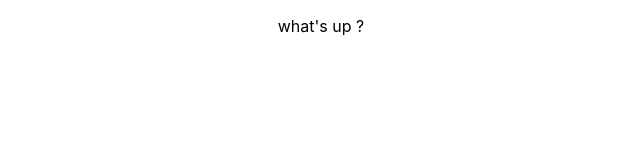
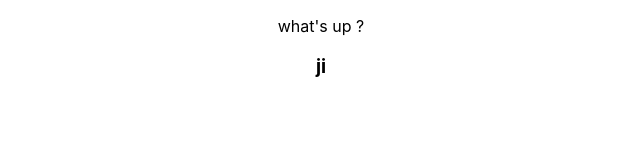
Before and after one commit to Iasir-Arafat-riaz/react-conditional-rendering, a React (Create React App) app: page / in a window 1280 px wide. Shown: the top 160 px of the page, without its empty margins (319-959 px from the left). Built offline with nearby package versions, Linux system fonts and the light colour scheme.

Commit message:
new commit

```diff
--- a/src/App.js
+++ b/src/App.js
@@ -6,6 +6,7 @@
     <div className="App">
 
      <p>what's up ?</p>
+     <h3>ji</h3>
     </div>
   );
 }
```
